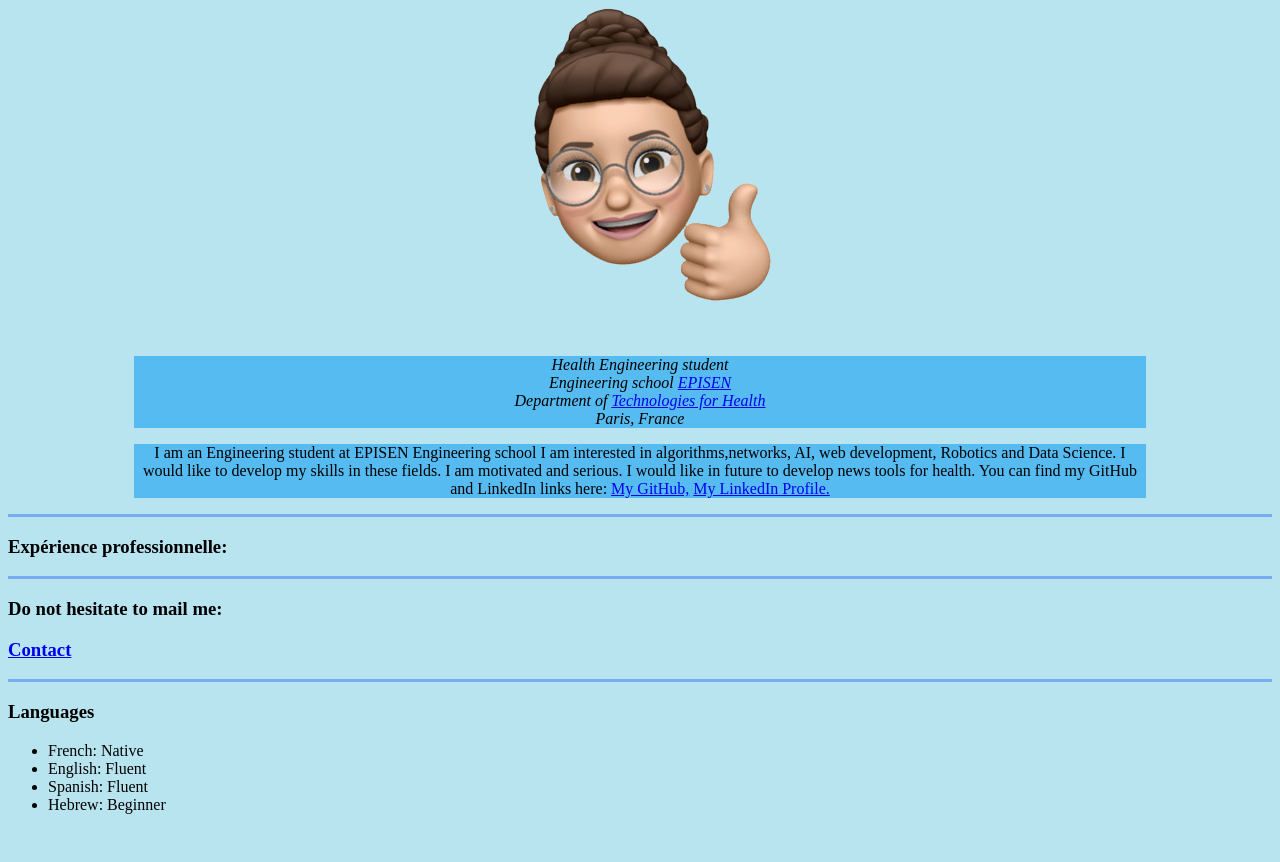
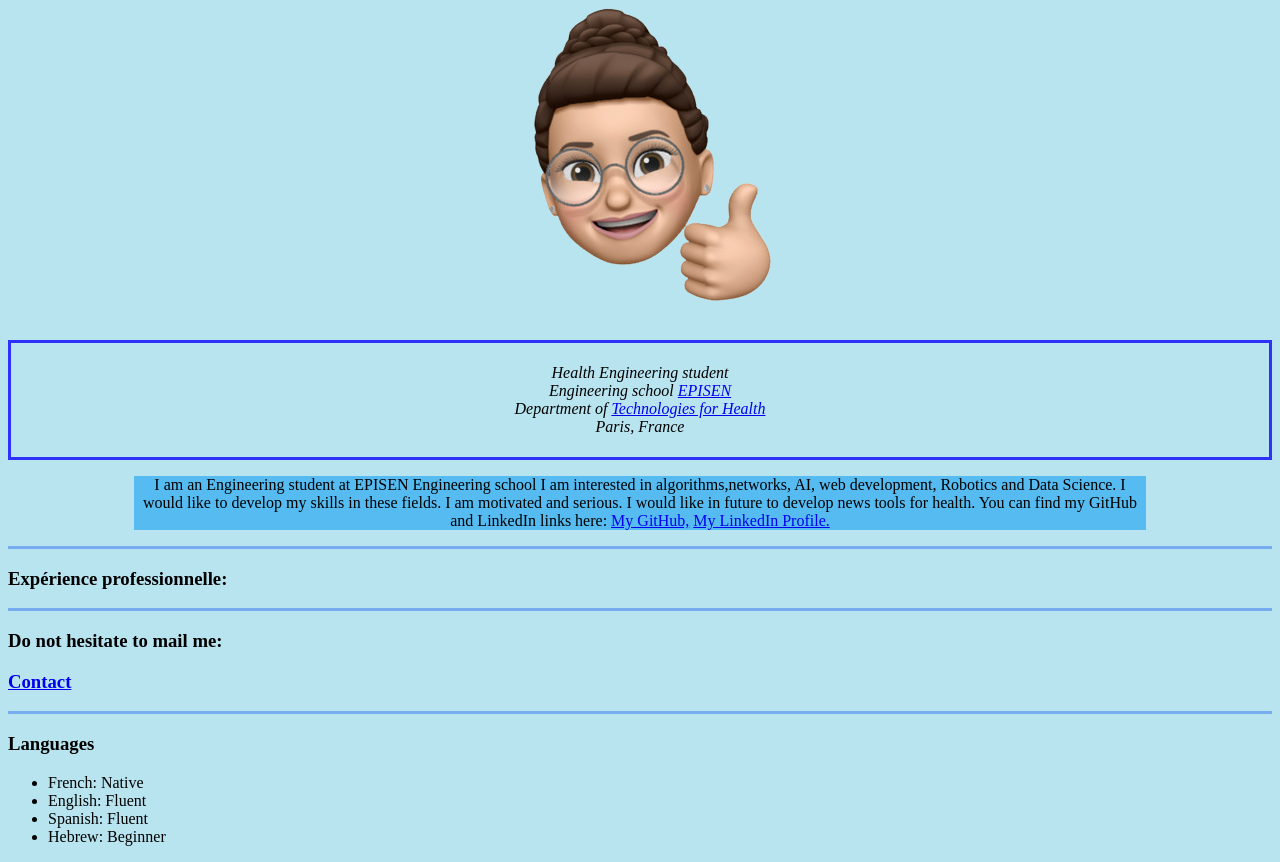
Before and after one commit to YonaUz/CV, a plain HTML site: page index.html in a window 1280 px wide. Shown: the part 79-941 px from the top of the page. Before the commit the page ends 909 px from the top, so only its background shows below. Drawn offline with Linux system fonts and the light colour scheme.

Commit message:
Update index.css

```diff
--- a/index.css
+++ b/index.css
@@ -10,9 +10,14 @@ hr{
   background-color: #77ACF1;
   border: none;
 }
-div{
+.prez{
   text-align: center;
   background-color: #56BBF1;
   width: 80%;
   margin: auto;
 }
+
+.italique{
+  border: 3px solid #2D31FA;
+  padding: 5px
+}
```
